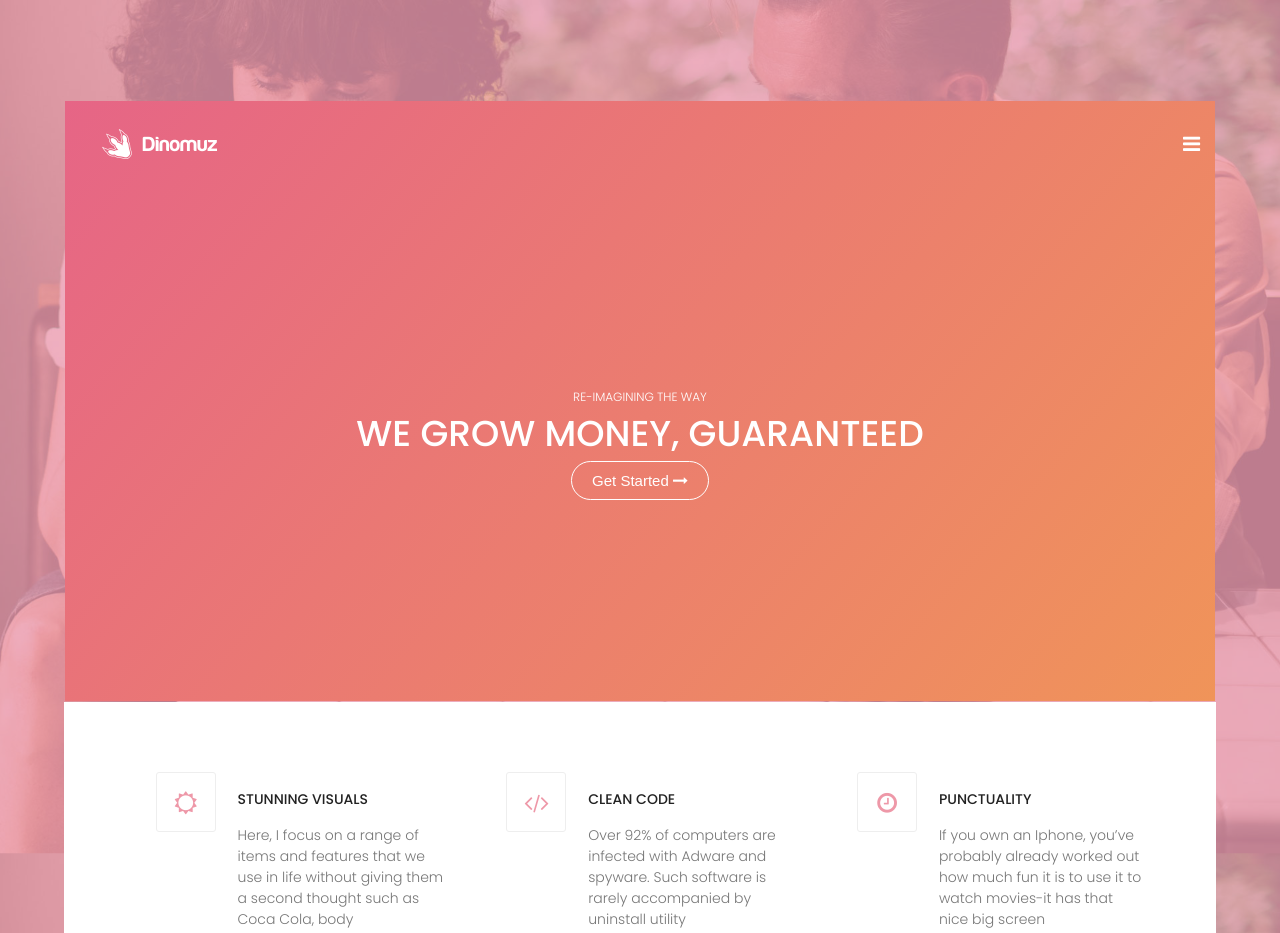
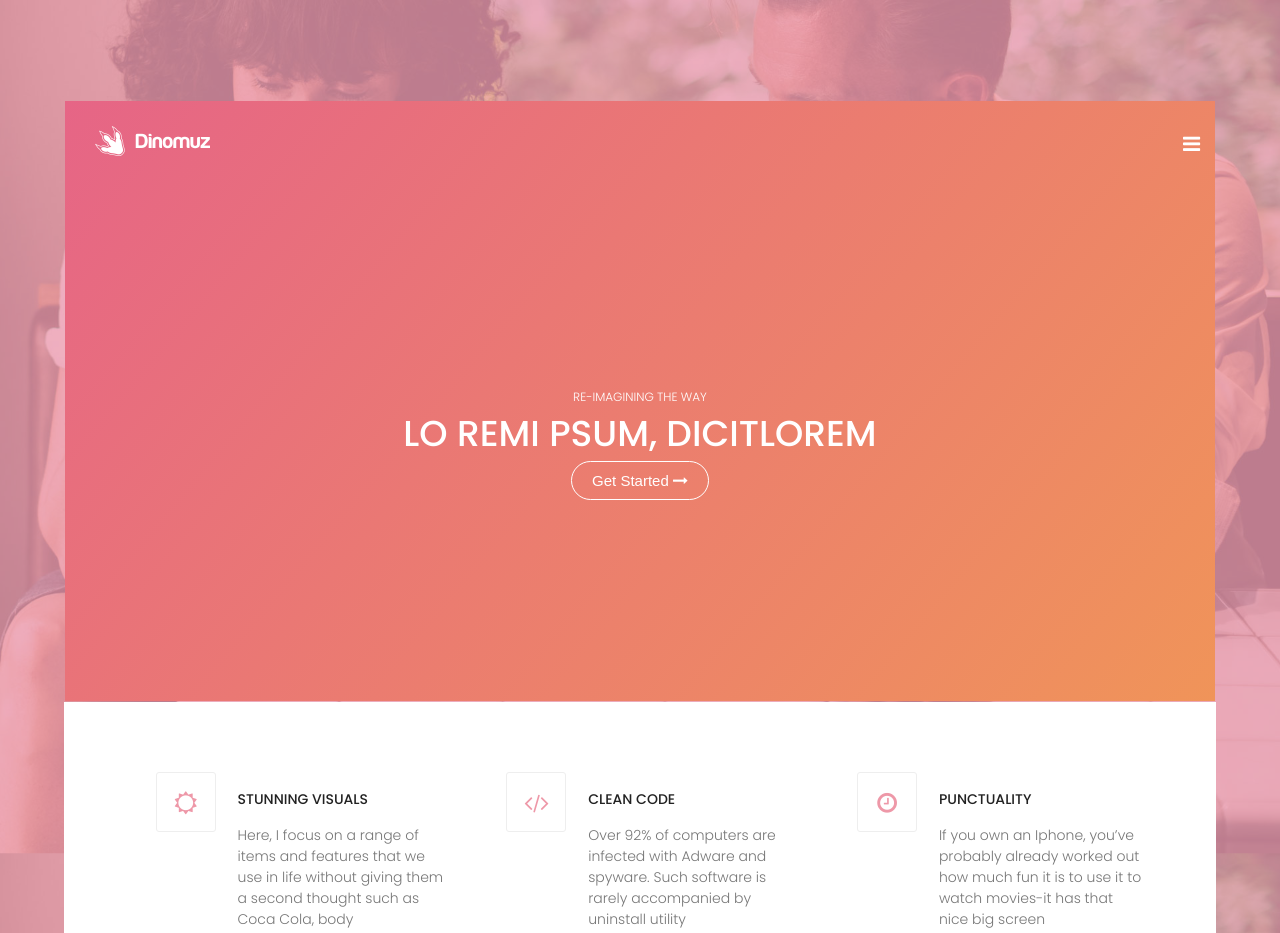
Before and after one commit to chingu-voyage3/toucans-21, a plain HTML site: page index.html in a window 1280 px wide. Shown: the top 933 px of the page. Drawn offline with Linux system fonts and the light colour scheme.

Commit message:
add header img logo

```diff
--- a/index.html
+++ b/index.html
@@ -19,7 +19,9 @@
         <div class="header-container">
             <div class="container">
                 <div class="nav-container">
-                    <div class="logo"></div>
+                    <div class="logo">
+                        <img src="images/logo.png" alt="logo">
+                    </div>
                     <div class="items disableAnimation">
                         <ul>
                             <li><a href="">Home</a></li>
@@ -35,7 +37,7 @@
                 <div class="text-container">
                     <div class="title-container">
                         <div class="subtitle">RE-IMAGINING THE WAY</div>
-                        <div class="title">WE GROW MONEY, GUARANTEED</div>
+                        <div class="title">LO REMI PSUM, DICITLOREM</div>
                         <button>Get Started <i class="fa fa-long-arrow-right" aria-hidden="true"></i></button>
                     </div>
                 </div>
--- a/styles/style.scss
+++ b/styles/style.scss
@@ -55,9 +55,10 @@ body {
       //logo
       .logo {
         flex: 2;
-        background: url('/images/logo.png');
-        background-repeat: no-repeat;
-        background-position: center;
+        padding: 25px 0 0 30px;
+        img {
+          height: 30px;
+        }
       }
 
       //--items
@@ -143,6 +144,7 @@ body {
         flex-direction: column;
         align-items: center;
         justify-content: center;
+        padding: 20px;
 
         //TEXT STYLES
         .title {
```
Also changed, not shown: styles/style.css, 1 other file.
